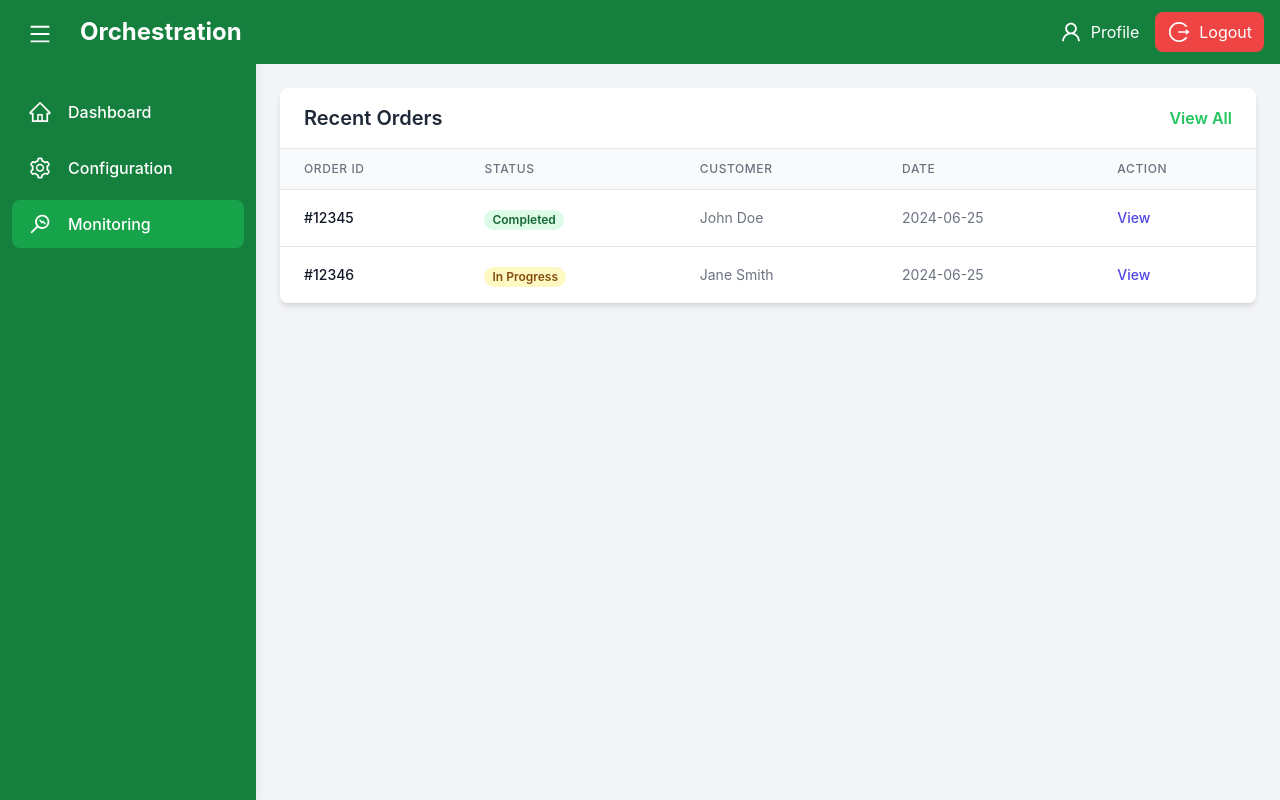
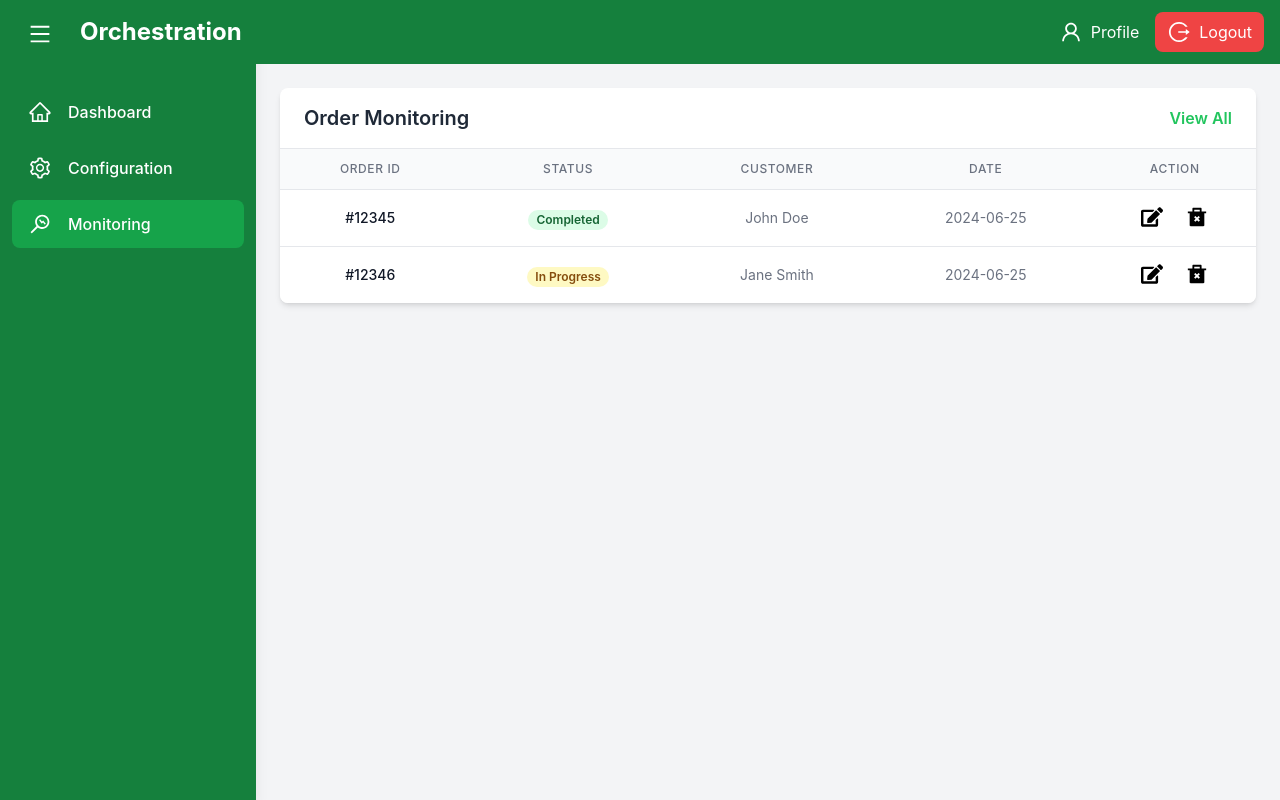
Before and after one commit to Gezaa/orches-app, a React (Create React App) app in the folder frontend/: page /monitoring in a window 1280 px wide. Built offline with nearby package versions, Linux system fonts and the light colour scheme.

Commit message:
feat : update new table

```diff
--- a/frontend/src/components/shared/Table.jsx
+++ b/frontend/src/components/shared/Table.jsx
@@ -1,11 +1,13 @@
 import React from 'react';
+import { FaEdit } from "react-icons/fa";
+import { RiDeleteBin2Fill } from "react-icons/ri";
 
 
 export function Table() {
   return (
     <div className="bg-white rounded-lg shadow-md overflow-hidden">
                     <div className="px-6 py-4 border-b border-gray-200 flex justify-between items-center">
-                        <h2 className="text-xl font-semibold text-gray-800">Recent Orders</h2>
+                        <h2 className="text-xl font-semibold text-gray-800">Order Monitoring</h2>
                         <button className="text-green-500 hover:text-green-600 font-semibold transition duration-150 ease-in-out">
                             View All
                         </button>
@@ -14,14 +16,14 @@ export function Table() {
                         <table className="min-w-full divide-y divide-gray-200">
                             <thead className="bg-gray-50">
                                 <tr>
-                                    <th className="px-6 py-3 text-left text-xs font-medium text-gray-500 uppercase tracking-wider">Order ID</th>
-                                    <th className="px-6 py-3 text-left text-xs font-medium text-gray-500 uppercase tracking-wider">Status</th>
-                                    <th className="px-6 py-3 text-left text-xs font-medium text-gray-500 uppercase tracking-wider">Customer</th>
-                                    <th className="px-6 py-3 text-left text-xs font-medium text-gray-500 uppercase tracking-wider">Date</th>
-                                    <th className="px-6 py-3 text-left text-xs font-medium text-gray-500 uppercase tracking-wider">Action</th>
+                                    <th className=" px-6 py-3 text-center text-xs font-medium text-gray-500 uppercase tracking-wider">Order ID</th>
+                                    <th className="px-6 py-3 text-center text-xs font-medium text-gray-500 uppercase tracking-wider">Status</th>
+                                    <th className="px-6 py-3 text-center text-xs font-medium text-gray-500 uppercase tracking-wider">Customer</th>
+                                    <th className="px-6 py-3 text-center text-xs font-medium text-gray-500 uppercase tracking-wider">Date</th>
+                                    <th className="px-6 py-3 text-center text-xs font-medium text-gray-500 uppercase tracking-wider">Action</th>
                                 </tr>
                             </thead>
-                            <tbody className="bg-white divide-y divide-gray-200">
+                            <tbody className="text-center bg-white divide-y divide-gray-200">
                                 <tr>
                                     <td className="px-6 py-4 whitespace-nowrap text-sm font-medium text-gray-900">#12345</td>
                                     <td className="px-6 py-4 whitespace-nowrap">
@@ -31,8 +33,9 @@ export function Table() {
                                     </td>
                                     <td className="px-6 py-4 whitespace-nowrap text-sm text-gray-500">John Doe</td>
                                     <td className="px-6 py-4 whitespace-nowrap text-sm text-gray-500">2024-06-25</td>
-                                    <td className="px-6 py-4 whitespace-nowrap text-sm font-medium">
-                                        <a href="#" className="text-indigo-600 hover:text-indigo-900">View</a>
+                                    <td className="flex flex-wrap px-6 py-4 justify-evenly whitespace-nowrap text-sm font-medium">
+                                    <a href="#"><FaEdit size={22}/></a>
+                                    <a href="#"><RiDeleteBin2Fill size={22}/></a>
                                     </td>
                                 </tr>
                                 <tr>
@@ -44,8 +47,10 @@ export function Table() {
                                     </td>
                                     <td className="px-6 py-4 whitespace-nowrap text-sm text-gray-500">Jane Smith</td>
                                     <td className="px-6 py-4 whitespace-nowrap text-sm text-gray-500">2024-06-25</td>
-                                    <td className="px-6 py-4 whitespace-nowrap text-sm font-medium">
-                                        <a href="#" className="text-indigo-600 hover:text-indigo-900">View</a>
+                                    <td className="flex flex-wrap justify-evenly px-6 py-4 whitespace-nowrap text-sm font-medium inline">
+                                        <a href="#"><FaEdit size={22}/></a>
+                                        <a href="#"><RiDeleteBin2Fill size={22}/></a>
+
                                     </td>
                                 </tr>
                             </tbody>
```
